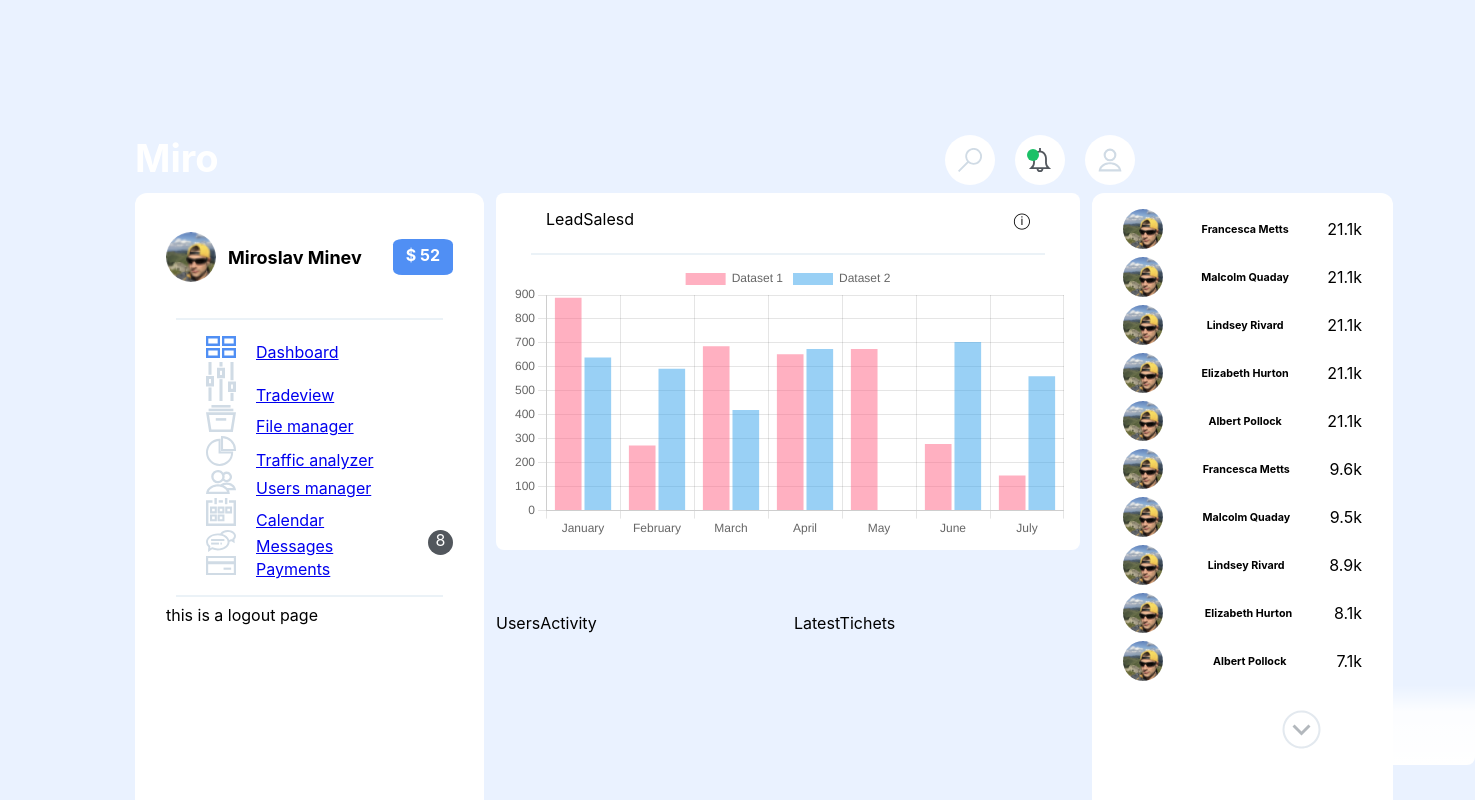
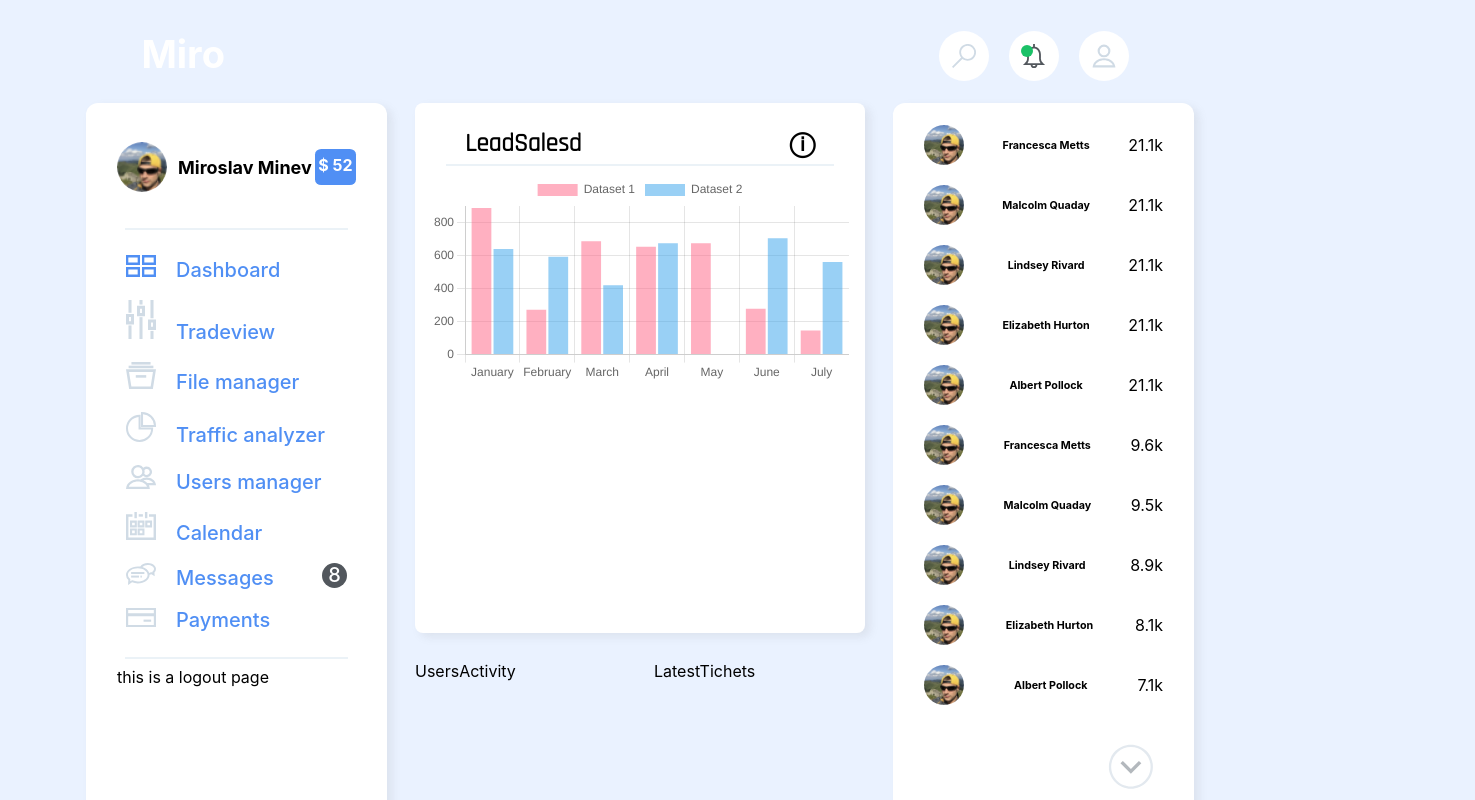
Before and after one commit to nasrosoft/xdToReactJs, a React (Create React App) app: page / in a window 1280 px wide. Shown: the top 800 px of the page, 1475 px wide, since content can reach past the window. Built offline with nearby package versions, Linux system fonts and the light colour scheme.

Commit message:
stylesheet

```diff
--- a/src/App.css
+++ b/src/App.css
@@ -1,12 +1,14 @@
 html {
-  padding: 135px;
+  padding: 31px 86px;
   background-color: #eaf2ff;
 }
 .header {
   display: flex;
+  width: 90%;
+  margin: auto;
   flex-direction: row;
   justify-content: space-between;
-  padding-bottom: 8px;
+  padding-bottom: 22px;
 }
 .logo {
   display: contents;
@@ -48,10 +50,9 @@ html {
 }
 
 .Sidebar {
-  width: 287px;
-  height: 803px;
   border-radius: 12px;
   padding: 12px 31px;
+  box-shadow: 5px 4px 8px #88888824;
   background-color: #ffffff;
 }
 .Sidebar .profile {
@@ -65,7 +66,7 @@ html {
   border-radius: 50%;
 }
 .profile h6 {
-  width: 164px;
+  width: 200px;
   padding-left: 11px;
   font-size: 18px;
   float: right;
@@ -84,19 +85,18 @@ html {
 .container {
   display: grid;
   grid-template-columns: 1fr 1fr 1fr 1fr;
-  grid-template-rows: 1fr 1fr;
-  grid-gap: 12px;
+  /* grid-template-rows: 1fr 1fr; */
+  grid-gap: 28px;
 }
-/* .box {
-  text-align: center;
-  background-color: tomato;
-}  */
 
 .box1{
   grid-column-start: 1;
   grid-column-end: 2;
   grid-row-start: 1;
   grid-row-end: 3;
+  width: 239px;
+  height: 803px;
+  justify-self: end;
 }
 .box2{
   /* max-height: 150px; */
@@ -140,10 +140,9 @@ ul li a span {
   background-color: #52575d;
 }
 .leadSales {
-  width: 552px;
-  height: 357px;
   padding: 0px 16px;
   border-radius: 8px;
+  box-shadow: 5px 4px 8px #88888824;
   background-color: #ffffff;
 }
 .bodyDashboard {
@@ -161,13 +160,14 @@ hr {
 }
 .info{
   display: flex;
+  height: 53px;
   padding: 0 34px;
   justify-content: space-between;
 }
 .referelProfile .EatchReferral{
   display: flex;
   height: 40px;
-  padding: 4px 0;
+  padding: 10px 0;
   justify-content: space-between;
 }
 .EatchReferral h6,
@@ -180,5 +180,103 @@ hr {
   height: 803px;
   border-radius: 12px;
   padding: 12px 31px;
+  overflow: hidden;
+  box-shadow: 5px 4px 8px #88888824;
   background-color: #ffffff;
 }
+.imgProfile{
+  border-radius: 50%;
+}
+.leadMore{
+  width: 408px;
+}
+.lead{
+  margin-top: -123px;
+  margin-left: -88px;
+}
+.leadUsers{
+  margin-top: -97px;
+  margin-left: -21px;
+}
+.UsersActivity{
+  border-radius: 8px;
+  height: 328px;
+  overflow: hidden;
+  box-shadow: 5px 4px 8px #88888824;
+  background-color: #ffffff;
+}
+.user{
+  width: 224px;
+  display: flex;
+  align-items: center;
+  border-radius: 12px;
+  background-color: #ffffff;
+  position: absolute;
+  z-index: 999;
+  justify-content: space-evenly;
+  margin-top: 27px;
+  margin-left: 16%;
+  box-shadow: 8px 13px 5px #88888824;
+}
+.ticketId{
+  color: #508FF4;
+  font-size: 16px;
+  font-weight: 700;
+}
+.ticket{
+  color: #B3B8BD;
+  font-size: 16px;
+  font-weight: 700;
+}
+.ticketDisc{
+  color: #52575D;
+  font-size: 16px;
+}
+a{
+  text-decoration: auto;
+}
+.info p {
+  font-family: 'Rajdhani';
+  font-size: 25px;
+  font-weight: bold;
+}
+.info .iInfo {
+  color: #B3B8BD;
+  font-size: 20px;
+  font-weight: normal;
+}
+ul{
+  display: flex;
+  flex-direction: column;
+  padding: initial;
+}
+ul li a {
+  color: #508FF4;
+  font-size: 20px;
+  font-weight: 500;
+}
+.Menu .active{
+  border: 1px solid #EAF2FF;
+  background-color: #EAF2FF;
+  border-radius: 25px;
+  padding: 9px;
+  width: 204px;
+}
+.Menu li {
+  padding: 9px;
+}
+.ticketList{
+  padding: 1px 12px;
+}
+.usersLoad {
+  width: 400px;
+  margin-top: -43px;
+  margin-left: 30px;
+  position: relative;
+}
+.logout{
+  padding: 0 12px;
+}
+.logoutBtn{
+  font-size: 20px;
+}
```
